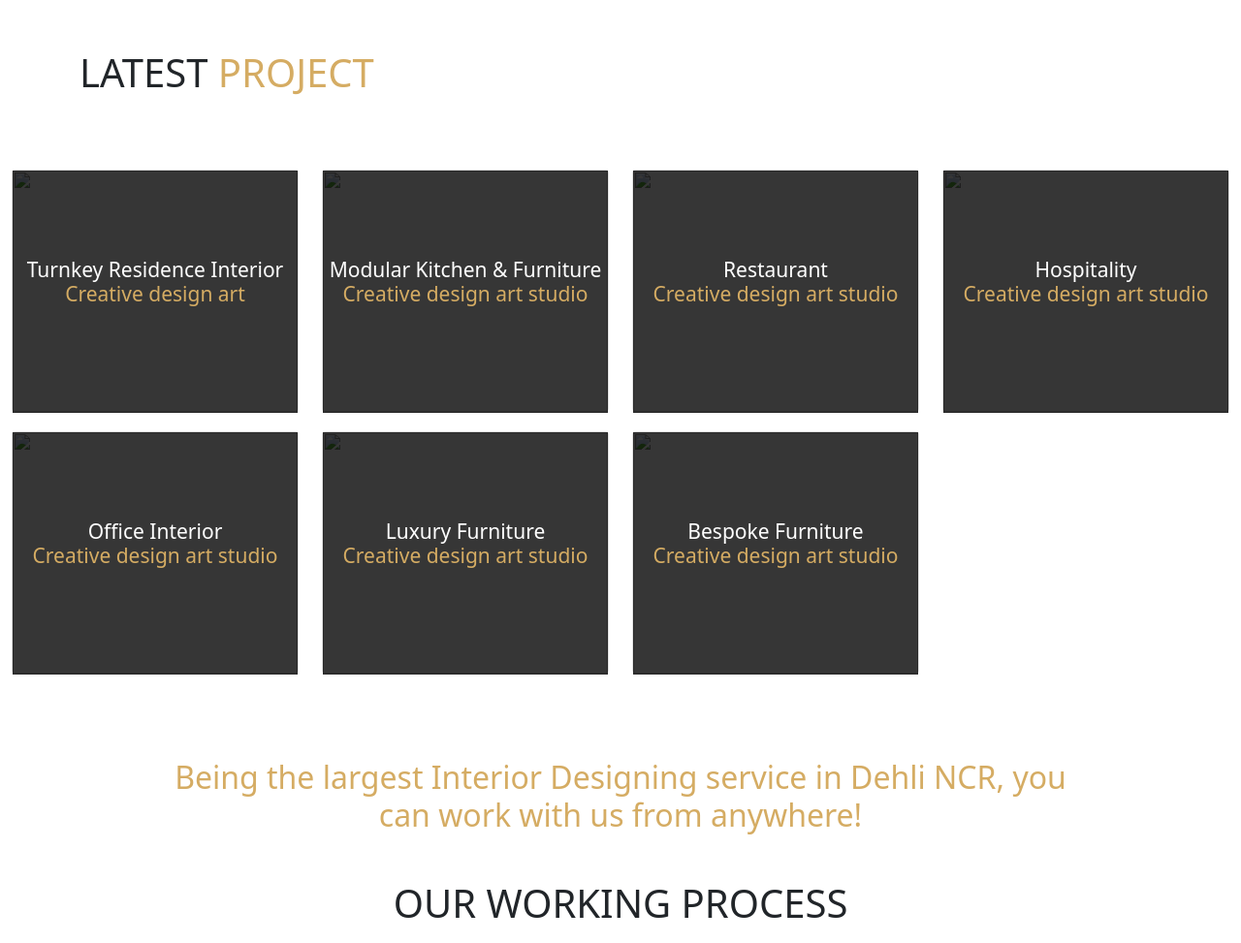
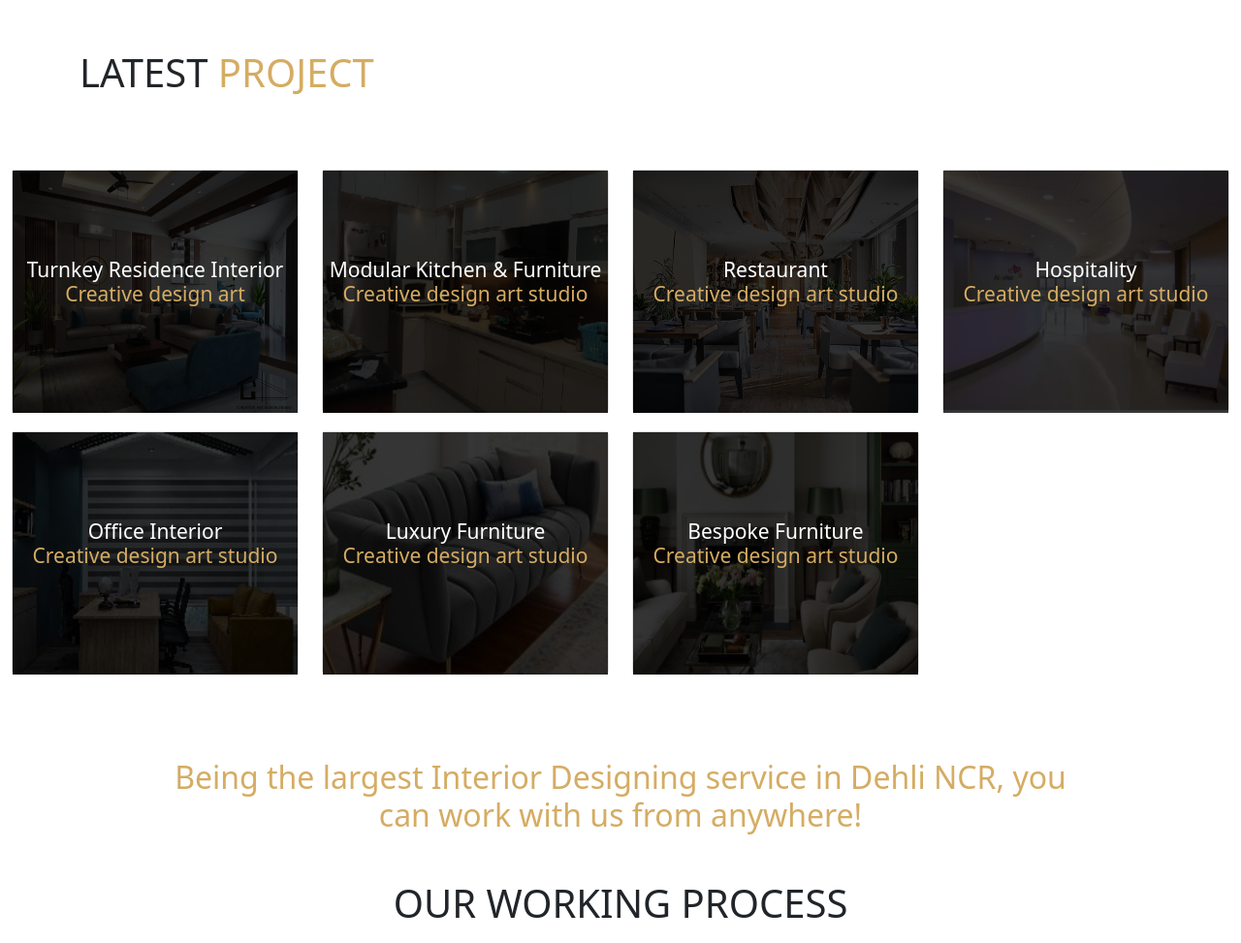
Before and after one commit to artiguptaskb/cadistainer, a plain HTML site: page index.html in a window 1280 px wide. Shown: the part 1535-2508 px from the top of the page at 97% size. Drawn offline with nearby package versions, Linux system fonts and the light colour scheme.

Commit message:
Update index.html

```diff
--- a/index.html
+++ b/index.html
@@ -173,7 +173,7 @@
         <div class="col-lg-3 col-md-6">
           <div class="card">
             <div class="card_image">
-            <img src="images/living-room-1.jpg" alt="">
+            <img src="living-room-1.jpg" alt="">
           </div>
             <div class="card_inner"><br> <br> <br>
               <h2>Turnkey Residence Interior <br>
@@ -188,7 +188,7 @@
         <div class="col-lg-3 col-md-6">
           <div class="card">
             <div class="card_image">
-            <img src="images/2.png" alt="">
+            <img src="2.png" alt="">
           </div>
           <div class="card_inner"> <br> <br> <br>
             <h2> Modular Kitchen & Furniture <br>
@@ -202,7 +202,7 @@
         <div class="col-lg-3 col-md-6">
           <div class="card">
             <div class="card_image">
-            <img src="images/reastaurent-1.jpg" alt="">
+            <img src="reastaurent-1.jpg" alt="">
           </div>
           <div class="card_inner"><br> <br> <br>
             <h2>Restaurant<br>
@@ -216,7 +216,7 @@
         <div class="col-lg-3 col-md-6">
           <div class="card">
             <div class="card_image">
-            <img src="images/hospital-1.png" alt="">
+            <img src="hospital-1.png" alt="">
           </div>
           <div class="card_inner"><br> <br> <br>
             <h2>Hospitality <br>
@@ -230,7 +230,7 @@
         <div class="col-lg-3 col-md-6">
           <div class="card">
             <div class="card_image">
-            <img src="images/office-1.jpg" alt="">
+            <img src="office-1.jpg" alt="">
           </div>
           <div class="card_inner"><br> <br> <br>
             <h2>Office Interior <br>
@@ -244,7 +244,7 @@
         <div class="col-lg-3 col-md-6">
           <div class="card ">
             <div class="card_image">
-            <img src="images/sofa.jpg" alt="">
+            <img src="sofa.jpg" alt="">
           </div>
           <div class="card_inner"> <br> <br> <br>
             <h2>Luxury Furniture <br>
@@ -258,7 +258,7 @@
         <div class="col-lg-3 col-md-6">
           <div class="card">
             <div class="card_image">
-            <img src="images/bespoke1.jpg" alt="">
+            <img src="bespoke1.jpg" alt="">
           </div>
           <div class="card_inner"> <br> <br>  <br>
             <h2>Bespoke Furniture <br>
```
